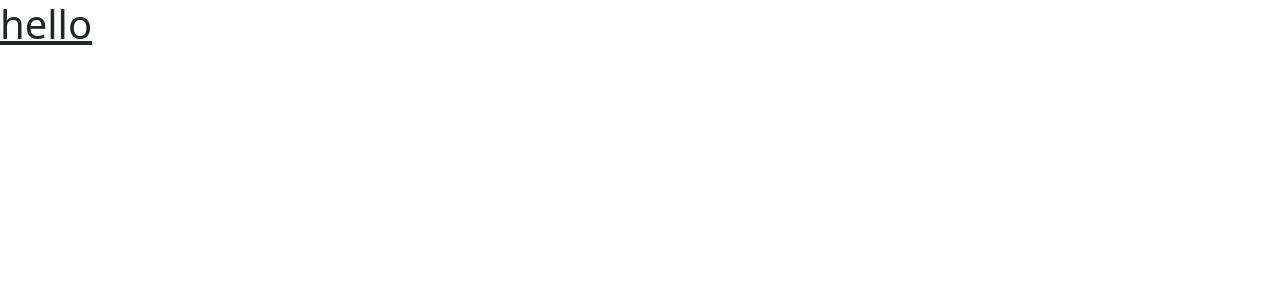
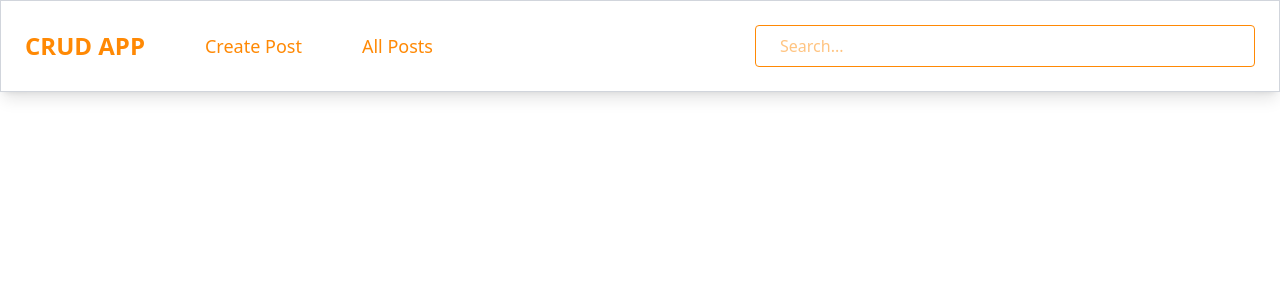
Before and after one commit to avipowar/CRUD-App, a React (Vite) app: page / in a window 1280 px wide. Shown: the top 300 px of the page. Built offline with nearby package versions, Linux system fonts and the light colour scheme.

Commit message:
fix some issu

```diff
--- a/package.json
+++ b/package.json
@@ -12,7 +12,6 @@
   "dependencies": {
     "@reduxjs/toolkit": "^2.8.2",
     "@tailwindcss/vite": "^4.1.11",
-    "bootstrap": "^5.3.7",
     "react": "^19.1.0",
     "react-dom": "^19.1.0",
     "react-redux": "^9.2.0",
--- a/src/App.jsx
+++ b/src/App.jsx
@@ -1,8 +1,9 @@
 import React from "react";
+import Navbar from "./components/Navbar";
 function App() {
   return (
     <>
-      <h1 className="text-3xl font-bold underline">hello</h1>
+      <Navbar />
     </>
   );
 }
--- /dev/null
+++ b/src/components/Navbar.jsx
@@ -0,0 +1,39 @@
+import React from "react";
+
+const Navbar = () => {
+  return (
+    <nav className="border border-gray-300 flex px-6 py-6 items-center justify-between shadow-lg">
+      <div className="flex items-center gap-15">
+        {/* App Name */}
+        <div className="text-2xl font-bold text-orange-400">CRUD APP</div>
+
+        {/* Links */}
+        <div className="flex gap-15">
+          <a
+            href="/create"
+            className="hover:underline text-orange-400 text-lg font-medium"
+          >
+            Create Post
+          </a>
+          <a
+            href="post"
+            className="hover:underline text-orange-400 text-lg font-medium"
+          >
+            All Posts
+          </a>
+        </div>
+      </div>
+
+      {/* search bar */}
+      <div className="">
+        <input
+          type="text"
+          placeholder="Search..."
+          className="px-6 w-[500px]  py-2 rounded focus:outline-none text-orange-400 border border-gray-300 border border-orange-400"
+        />
+      </div>
+    </nav>
+  );
+};
+
+export default Navbar;
--- a/src/main.jsx
+++ b/src/main.jsx
@@ -5,7 +5,6 @@ import App from "./App.jsx";
 import React from "react";
 import { Provider } from "react-redux";
 import store from "./App/store.js";
-import "bootstrap/dist/css/bootstrap.min.css";
 
 createRoot(document.getElementById("root")).render(
   <StrictMode>
```
Also changed, not shown: 2 other files (tests, documents, lock files or other folders).
